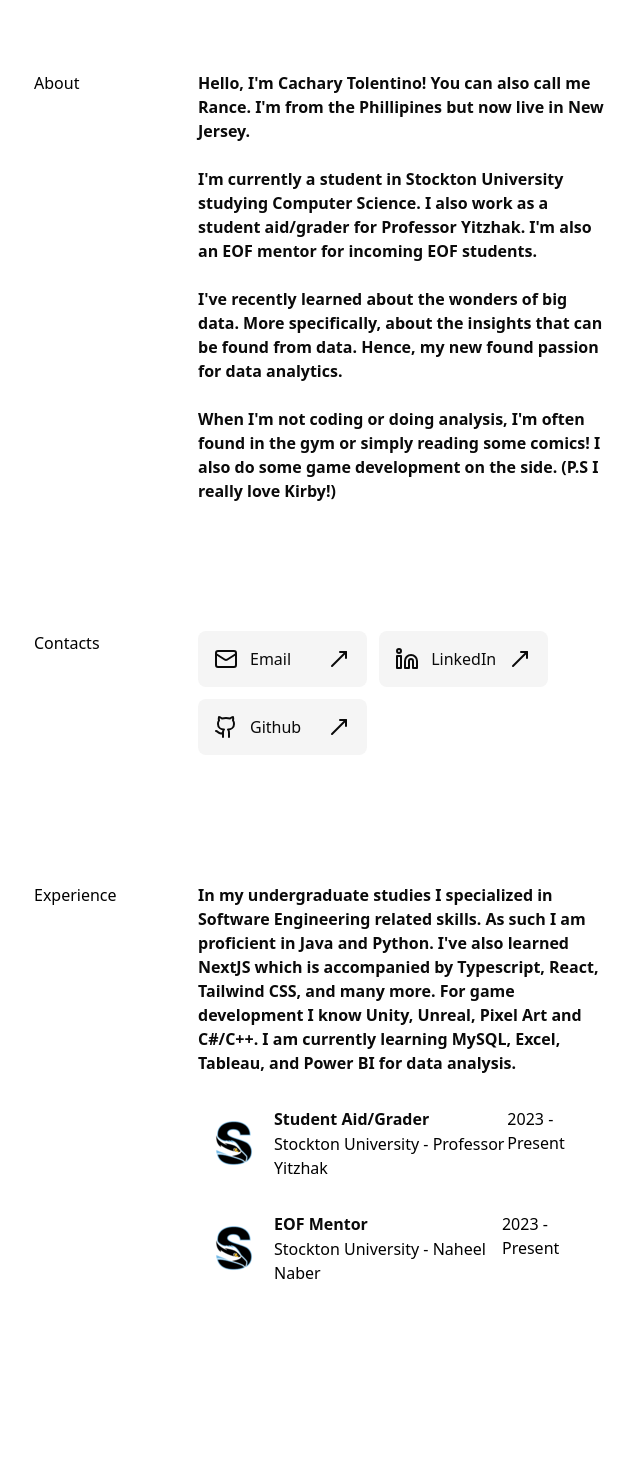
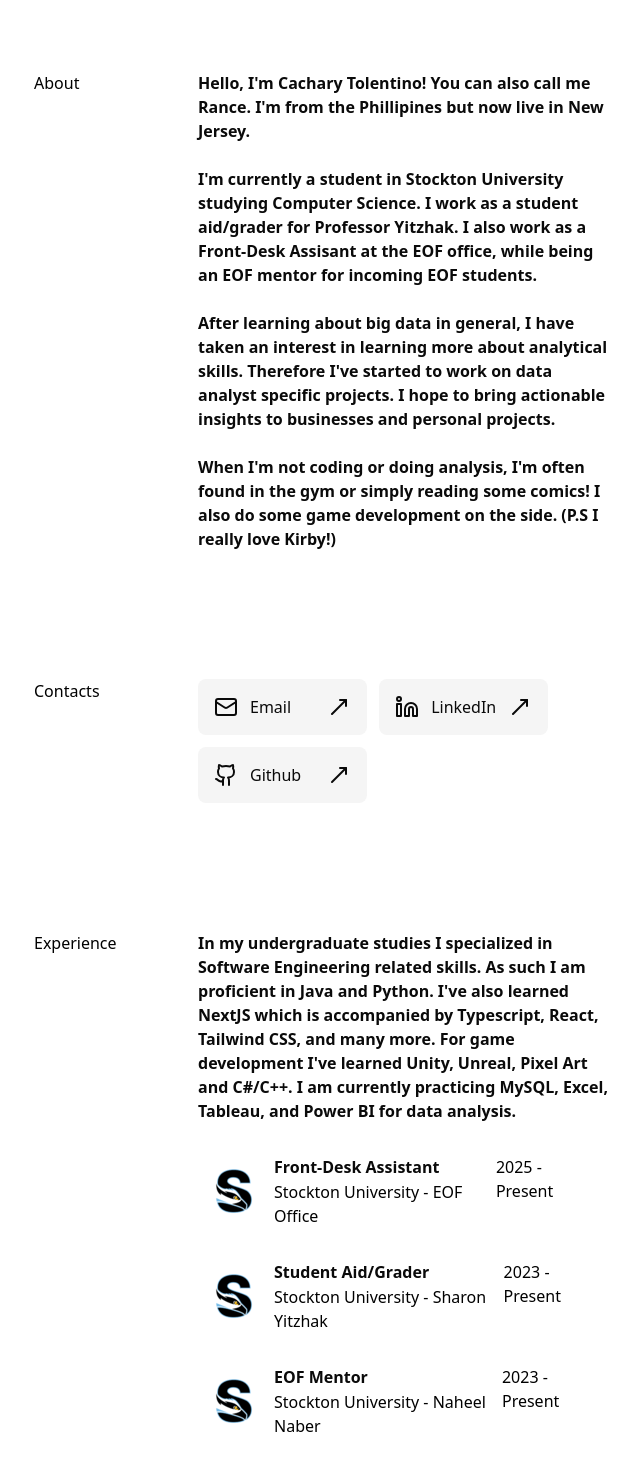
Before and after one commit to CacharyT/PortfolioWebsite, a Next.js app in the folder portfolio-website/: page /about in a window 1280 px wide. Shown: the part 568-2038 px from the top of the page, without its empty margins (318-958 px from the left). Before the commit the page ends 1981 px from the top, so only its background shows below. Built offline with nearby package versions, Linux system fonts and the light colour scheme.

Commit message:
updated bio and work experience, and new resume

```diff
--- a/portfolio-website/app/about/page.tsx
+++ b/portfolio-website/app/about/page.tsx
@@ -42,13 +42,13 @@
                     </p>
                     <p className='font-semibold'>
                         I&apos;m currently a student in Stockton University studying Computer Science.
-                        I also work as a student aid/grader for Professor Yitzhak.
-                        I&apos;m also an EOF mentor for incoming EOF students.
+                        I work as a student aid/grader for Professor Yitzhak.
+                        I also work as a Front-Desk Assisant at the EOF office, while being an EOF mentor for incoming EOF students.
                     </p>
                     <p className='font-semibold'>
-                        I&apos;ve recently learned about the wonders of big data.
-                        More specifically, about the insights that can be found from data.
-                        Hence, my new found passion for data analytics.
+                        After learning about big data in general, I have taken an interest in learning more about analytical skills.
+                        Therefore I&apos;ve started to work on data analyst specific projects.
+                        I hope to bring actionable insights to businesses and personal projects.
                     </p>
                     <p className='font-semibold'>
                         When I&apos;m not coding or doing analysis, I&apos;m often found in the gym or simply
@@ -119,17 +119,29 @@
                         In my undergraduate studies I specialized in Software Engineering related
                         skills. As such I am proficient in Java and Python. I&apos;ve also learned
                         NextJS which is accompanied by Typescript, React, Tailwind CSS, and many more.
-                        For game development I know Unity, Unreal, Pixel Art and C#/C++.
-                        I am currently learning MySQL, Excel, Tableau, and Power BI for data analysis.
+                        For game development I&apos;ve learned Unity, Unreal, Pixel Art and C#/C++.
+                        I am currently practicing MySQL, Excel, Tableau, and Power BI for data analysis.
                     </p>
                     <ul className='flex flex-col gap-8 animated-list'>
+                    <li className='transition-opacity'>
+                            <a className="underline-offset-4 underline flex justify-between w-full px-3 py-2 -mx3 -my-2 no-underline" target="_blank" href="mailto:Yitzhak.Sharon@stockton.edu">
+                                <div className='flex items-center gap-4'>
+                                    <Image src={stocktonlogo} alt='stockton logo' width={48} height={48} />
+                                    <div className='flex flex-col gap-px'>
+                                        <h3 className='font-semibold'>Front-Desk Assistant</h3>
+                                        <p className='text-black'>Stockton University - EOF Office</p>
+                                    </div>
+                                </div>
+                                <time className='text-black'>2025 - Present</time>
+                            </a>
+                        </li>
                         <li className='transition-opacity'>
                             <a className="underline-offset-4 underline flex justify-between w-full px-3 py-2 -mx3 -my-2 no-underline" target="_blank" href="mailto:Yitzhak.Sharon@stockton.edu">
                                 <div className='flex items-center gap-4'>
                                     <Image src={stocktonlogo} alt='stockton logo' width={48} height={48} />
                                     <div className='flex flex-col gap-px'>
                                         <h3 className='font-semibold'>Student Aid/Grader</h3>
-                                        <p className='text-black'>Stockton University - Professor Yitzhak</p>
+                                        <p className='text-black'>Stockton University - Sharon Yitzhak</p>
                                     </div>
                                 </div>
                                 <time className='text-black'>2023 - Present</time>
```
Also changed, not shown: 1 other file (tests, documents, lock files or other folders).
